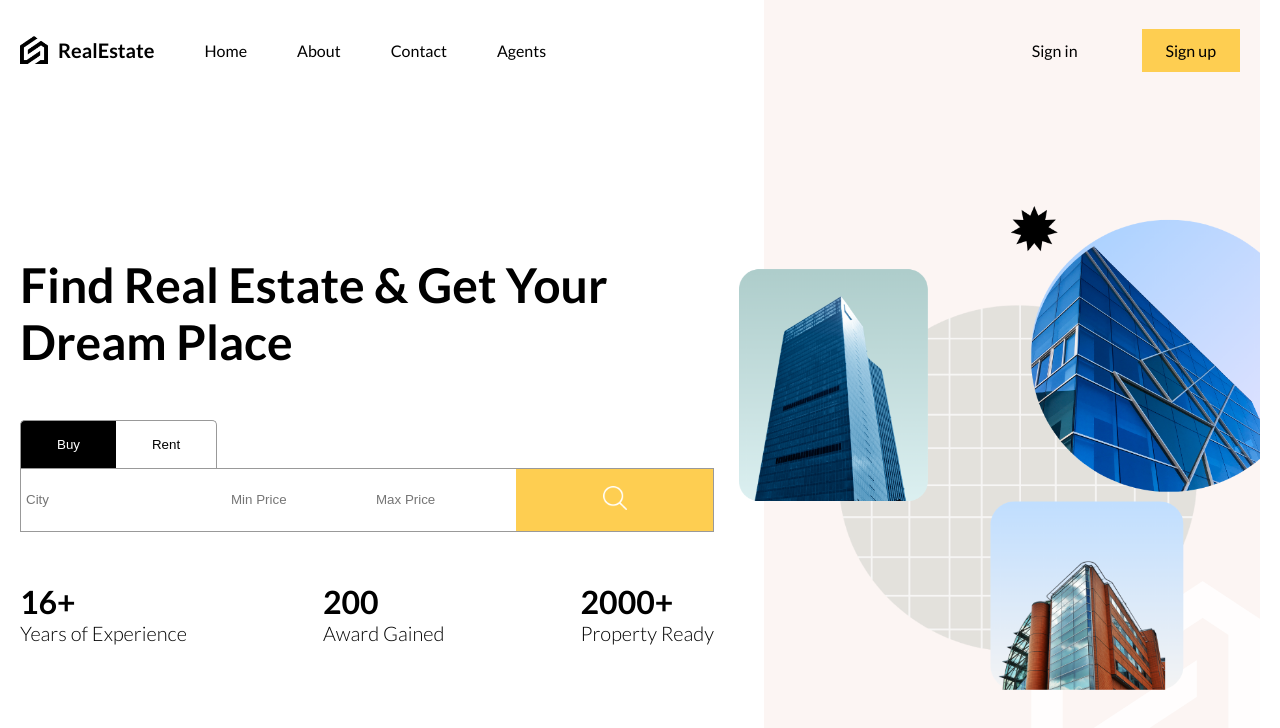
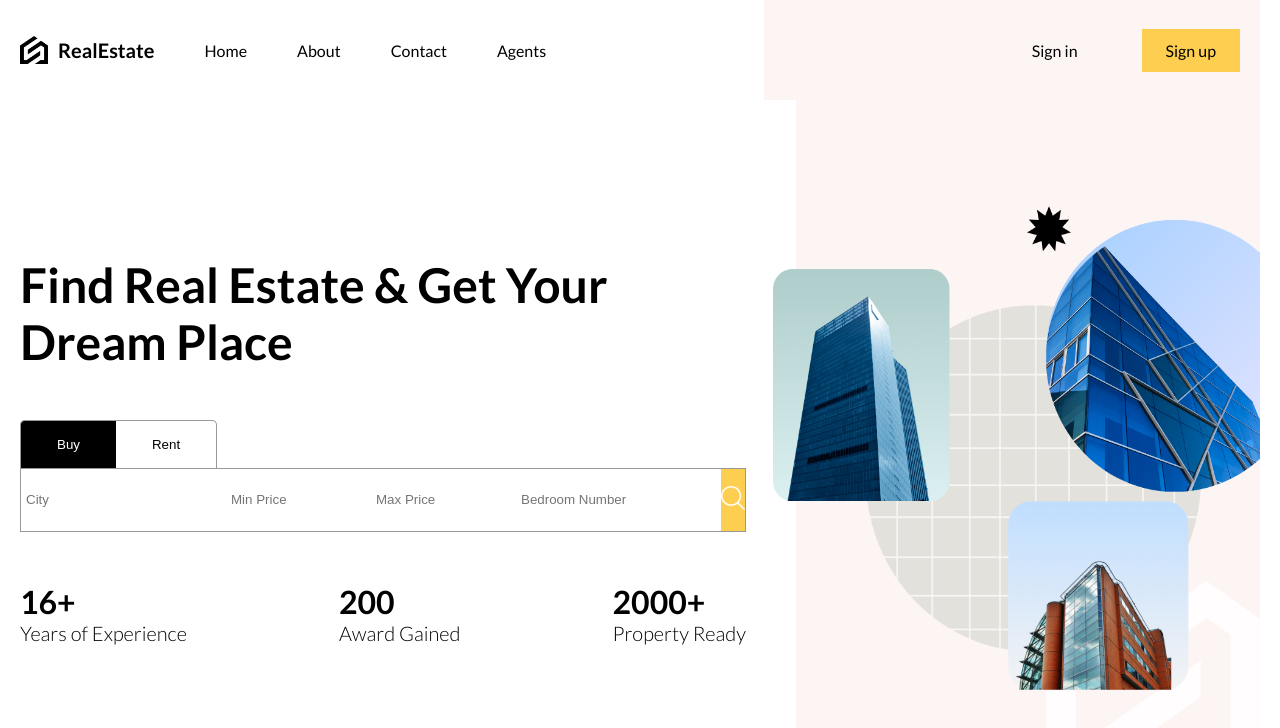
Before and after one commit to vidyaMadugula/Real-Estate-Connect, a React (Vite) app in the folder client/: page / in a window 1280 px wide. Shown: the top 728 px of the page. Built offline with nearby package versions, Linux system fonts and the light colour scheme; no server answers.

Commit message:
Update SearchBar.jsx

```diff
--- a/client/src/components/searchBar/SearchBar.jsx
+++ b/client/src/components/searchBar/SearchBar.jsx
@@ -10,6 +10,7 @@ function SearchBar() {
     location: "",
     minPrice: 0,
     maxPrice: 0,
+    bedroom: 0,
   });
 
   const switchType = (val) => {
@@ -48,11 +49,19 @@ function SearchBar() {
           type="number"
           name="maxPrice"
           min={0}
-          max={10000000}
+          max={10000000000000}
           placeholder="Max Price"
           onChange={handleChange}
         />
-        <Link to={`/list?type=${query.type}&city=${query.city}&minPrice=${query.minPrice}&maxPrice=${query.maxPrice}`}>
+        <input
+            type="number"
+            name="bedroom"
+            placeholder="Bedroom Number"
+            min={0}
+            max={100}
+            onChange={handleChange}
+          />
+        <Link to={`/list?type=${query.type}&city=${query.city}&minPrice=${query.minPrice}&maxPrice=${query.maxPrice}&bedroom=${query.bedroom}`}>
         <button>
           <img src="/search.png" alt="" />
         </button>
```
